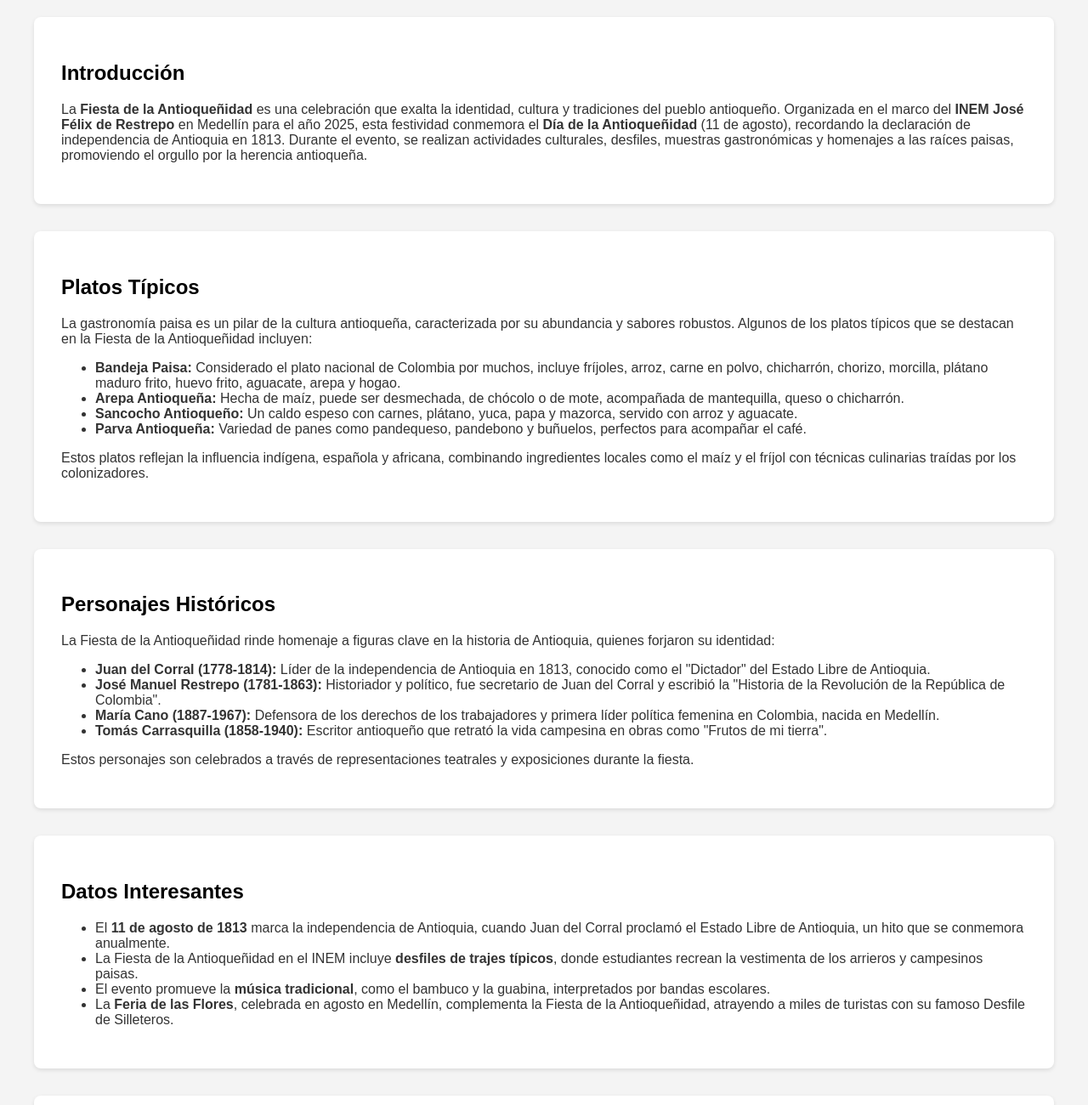
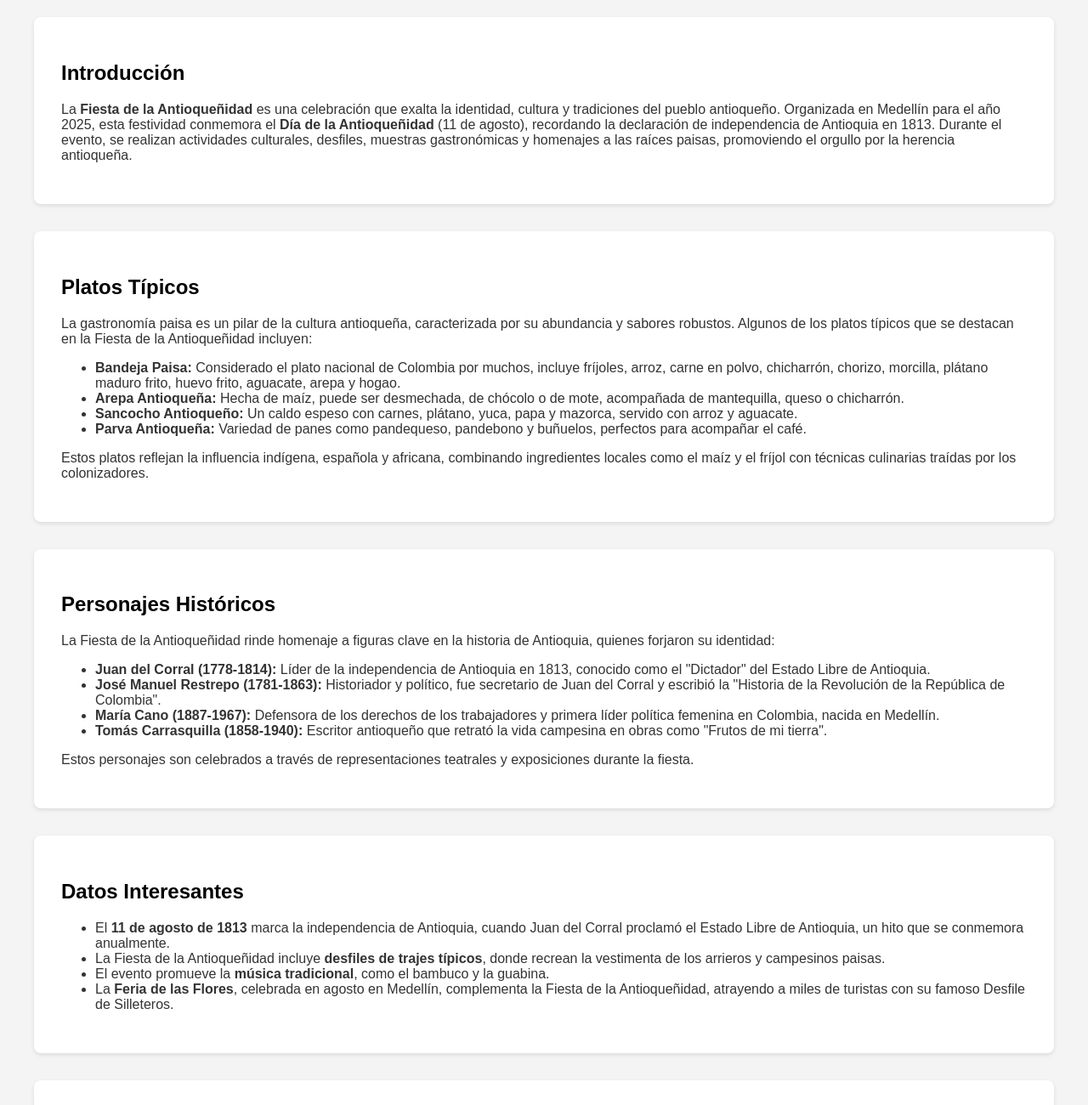
Before and after one commit to aknieab/micrositio, a plain HTML site: page index.html in a window 1280 px wide. Shown: the part 240-1540 px from the top of the page at 85% size. Drawn offline with Linux system fonts and the light colour scheme.

Commit message:
Update index.html

```diff
--- a/index.html
+++ b/index.html
@@ -23,7 +23,7 @@
     <div class="container">
         <div class="section" id="intro">
             <h2>Introducción</h2>
-            <p>La <strong>Fiesta de la Antioqueñidad</strong> es una celebración que exalta la identidad, cultura y tradiciones del pueblo antioqueño. Organizada en el marco del <strong>INEM José Félix de Restrepo</strong> en Medellín para el año 2025, esta festividad conmemora el <strong>Día de la Antioqueñidad</strong> (11 de agosto), recordando la declaración de independencia de Antioquia en 1813. Durante el evento, se realizan actividades culturales, desfiles, muestras gastronómicas y homenajes a las raíces paisas, promoviendo el orgullo por la herencia antioqueña.</p>
+            <p>La <strong>Fiesta de la Antioqueñidad</strong> es una celebración que exalta la identidad, cultura y tradiciones del pueblo antioqueño. Organizada en Medellín para el año 2025, esta festividad conmemora el <strong>Día de la Antioqueñidad</strong> (11 de agosto), recordando la declaración de independencia de Antioquia en 1813. Durante el evento, se realizan actividades culturales, desfiles, muestras gastronómicas y homenajes a las raíces paisas, promoviendo el orgullo por la herencia antioqueña.</p>
         </div>
         <div class="section" id="platos">
             <h2>Platos Típicos</h2>
@@ -51,8 +51,8 @@
             <h2>Datos Interesantes</h2>
             <ul>
                 <li>El <strong>11 de agosto de 1813</strong> marca la independencia de Antioquia, cuando Juan del Corral proclamó el Estado Libre de Antioquia, un hito que se conmemora anualmente.</li>
-                <li>La Fiesta de la Antioqueñidad en el INEM incluye <strong>desfiles de trajes típicos</strong>, donde estudiantes recrean la vestimenta de los arrieros y campesinos paisas.</li>
-                <li>El evento promueve la <strong>música tradicional</strong>, como el bambuco y la guabina, interpretados por bandas escolares.</li>
+                <li>La Fiesta de la Antioqueñidad incluye <strong>desfiles de trajes típicos</strong>, donde recrean la vestimenta de los arrieros y campesinos paisas.</li>
+                <li>El evento promueve la <strong>música tradicional</strong>, como el bambuco y la guabina.</li>
                 <li>La <strong>Feria de las Flores</strong>, celebrada en agosto en Medellín, complementa la Fiesta de la Antioqueñidad, atrayendo a miles de turistas con su famoso Desfile de Silleteros.</li>
             </ul>
         </div>
@@ -86,4 +86,5 @@
         <p>&copy; 2025 Fiesta de la Antioqueñidad - INEM José Félix de Restrepo. </p>
     </footer>
 </body>
+
 </html>
```
